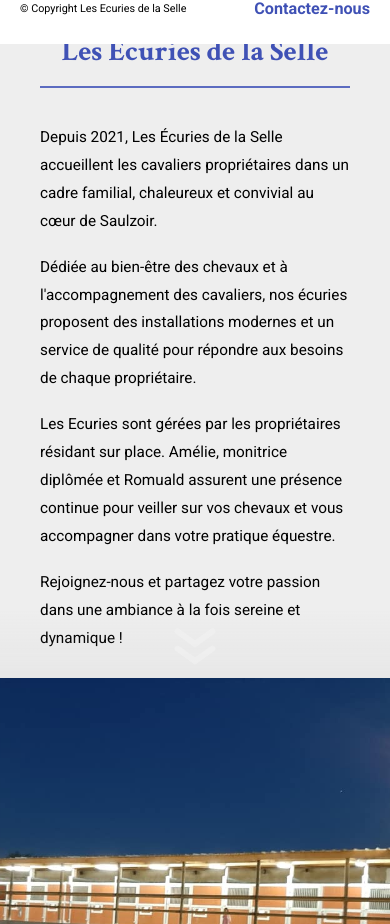
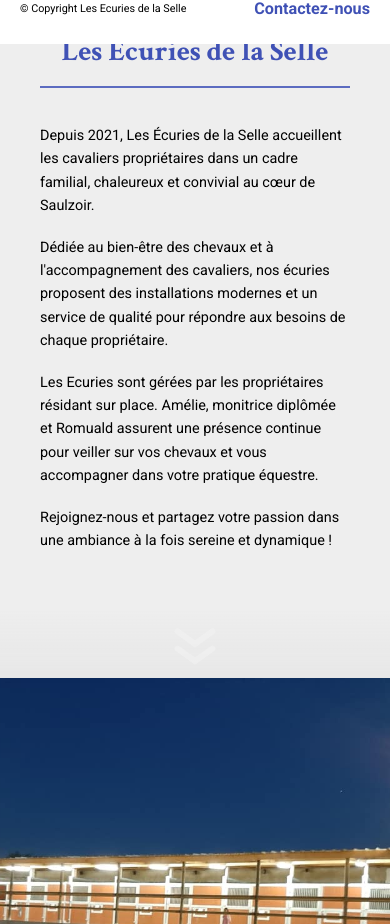
Before and after one commit to GoutteDooo/Site_Ecurie, a React (Vite) app: page / in a window 390 px wide. Shown: the part 800-1724 px from the top of the page. Built offline with nearby package versions, Linux system fonts and the light colour scheme.

Commit message:
chore(responsive): add mixins for breakpoints responsiveness

```diff
--- a/src/styles/abstracts/_mixins.scss
+++ b/src/styles/abstracts/_mixins.scss
@@ -17,3 +17,21 @@
     bottom: -0.1rem;
   }
 }
+
+@mixin tablet {
+  @media screen and (min-width: map-get($breakpoint, tablet)) {
+    @content;
+  }
+}
+
+@mixin laptop {
+  @media screen and (min-width: map-get($breakpoint, laptop)) {
+    @content;
+  }
+}
+
+@mixin desktop {
+  @media screen and (min-width: map-get($breakpoint, desktop)) {
+    @content;
+  }
+}
--- a/src/styles/abstracts/_variables.scss
+++ b/src/styles/abstracts/_variables.scss
@@ -18,6 +18,8 @@ $roboto: "Roboto", sans-serif;
 $vh: calc(100vh - 140px);
 
 /* BREAKPOINTS */
-$breakpoint-tablet: 481px;
-$breakpoint-laptop: 769px;
-$breakpoint-desktop: 1280px;
+$breakpoint: (
+  tablet: 481px,
+  laptop: 769px,
+  desktop: 1280px,
+);
--- a/src/styles/pages/home/_presentation.scss
+++ b/src/styles/pages/home/_presentation.scss
@@ -28,12 +28,16 @@
       }
     }
     p {
-      font-size: 0.85rem;
-      line-height: 1.55rem;
+      font-size: min(0.85rem, 3.7vw);
+      line-height: min(1.5rem, 6vw);
       margin-bottom: 1rem;
       &:first-of-type {
         margin-top: 3rem;
       }
+      @include tablet {
+        font-size: max(0.92rem, 2.3vw);
+        line-height: min(2.4rem, 6vw);
+      }
     }
   }
 }
```
